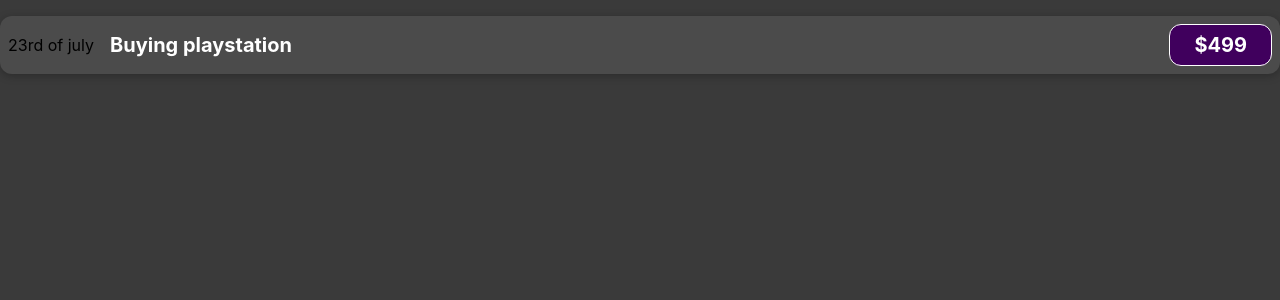
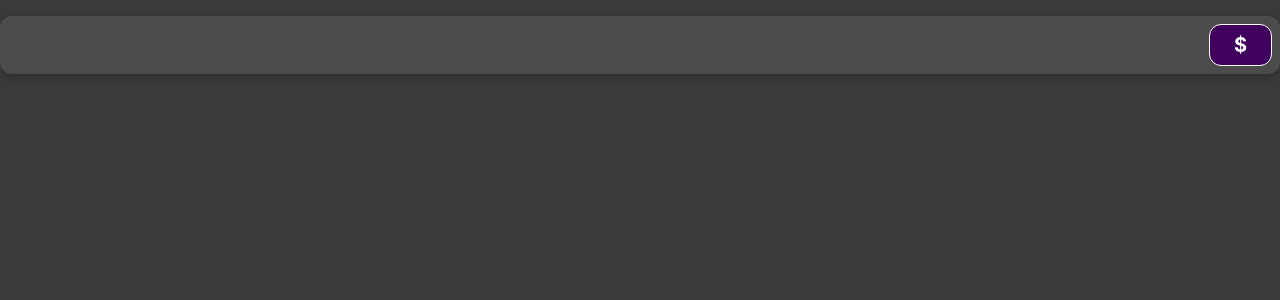
Before and after one commit to ma-pk1996/spending-tracker, a React (Create React App) app: page / in a window 1280 px wide. Shown: the top 300 px of the page. Built offline with nearby package versions, Linux system fonts and the light colour scheme.

Commit message:
writing dynamic variables for getting client data

```diff
--- a/src/Components/ExpenseCards.js
+++ b/src/Components/ExpenseCards.js
@@ -1,12 +1,15 @@
 import './ExpenseCards.css';
 
 function ExpenseCard () {
+    let ExpenseDate = [];
+    let ExpenseTitle = [];
+    let ExpensePrice = [];
     return (
         <div className="ExpenseCard">
-            <div>23rd of july</div>
+            <div>{ExpenseDate}</div>
             <div className="ExpenseCard_Description">
-                <h6>Buying playstation</h6>
-                <div className="ExpenseCard__Price">$499</div>
+                <h6>{ExpenseTitle}</h6>
+                <div className="ExpenseCard__Price">${ExpensePrice}</div>
             </div>
 
         </div>
```
